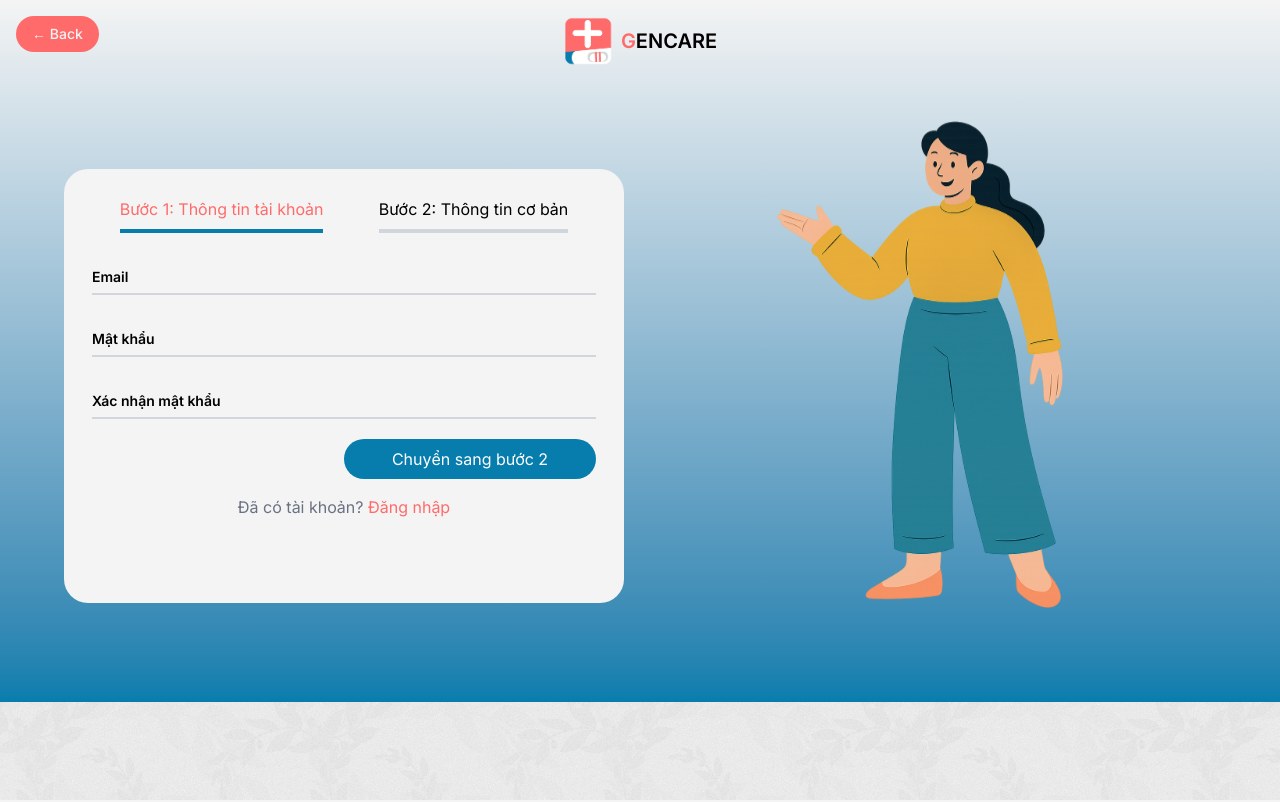
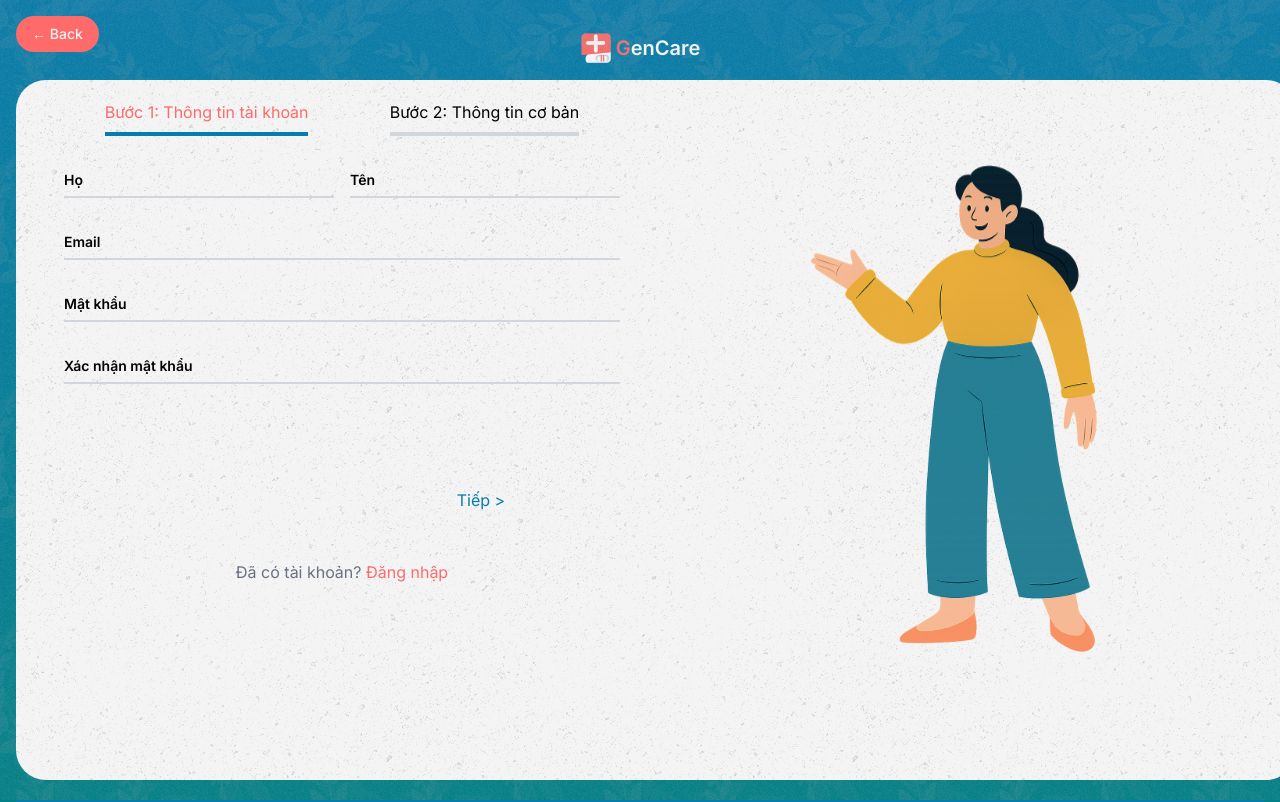
Before and after one commit to hatohui/GenCare, a Next.js app in the folder frontend/: page /register in a window 1280 px wide. Shown: the top 802 px of the page. Built offline with nearby package versions, Linux system fonts and the light colour scheme; no server answers.

Commit message:
feat: register styling

```diff
--- a/frontend/src/Components/Auth/RegisterForm.tsx
+++ b/frontend/src/Components/Auth/RegisterForm.tsx
@@ -130,10 +130,13 @@ const RegisterForm = ({
 	}
 
 	return (
-		<form
-			className={clsx('p-7  min-w-sm rounded-3xl bg-general', className)}
-			onSubmit={handleSubmit}
+		<div
+			className={clsx(
+				'relative p-5 min-w-sm rounded-3xl h-full flex flex-col justify-between',
+				className
+			)}
 		>
+			<form onSubmit={handleSubmit}>
 				<div className='text-md pb-5 flex justify-around'>
 					<p
 						className={clsx(
@@ -153,7 +156,6 @@ const RegisterForm = ({
 					</p>
 				</div>
 
-			<AnimatePresence>
 				{step === 1 && (
 					<motion.div
 						key={step}
@@ -161,6 +163,24 @@ const RegisterForm = ({
 						animate={{ opacity: 1, x: 0 }}
 						transition={{ duration: 0.3 }}
 					>
+						<div className='flex gap-4'>
+							<FloatingLabel
+								label='Họ'
+								id='lastName'
+								name='lastName'
+								value={form.lastName}
+								onChange={handleChange}
+								error={errors.lastName}
+							/>
+							<FloatingLabel
+								label='Tên'
+								id='firstName'
+								name='firstName'
+								value={form.firstName}
+								onChange={handleChange}
+								error={errors.firstName}
+							/>
+						</div>
 						<FloatingLabel
 							label='Email'
 							id='email'
@@ -189,16 +209,6 @@ const RegisterForm = ({
 							onChange={handleChange}
 							error={errors.confirmPassword}
 						/>
-
-						<div className='flex justify-end'>
-							<button
-								type='button'
-								onClick={handleNext}
-								className='w-1/2 p-2 rounded-full bg-main text-white'
-							>
-								Chuyển sang bước 2
-							</button>
-						</div>
 					</motion.div>
 				)}
 
@@ -210,24 +220,6 @@ const RegisterForm = ({
 						animate={{ opacity: 1, x: 0 }}
 						transition={{ duration: 0.3 }}
 					>
-						<div className='flex gap-4'>
-							<FloatingLabel
-								label='Họ'
-								id='lastName'
-								name='lastName'
-								value={form.lastName}
-								onChange={handleChange}
-								error={errors.lastName}
-							/>
-							<FloatingLabel
-								label='Tên'
-								id='firstName'
-								name='firstName'
-								value={form.firstName}
-								onChange={handleChange}
-								error={errors.firstName}
-							/>
-						</div>
 						<FloatingLabel
 							label='Số điện thoại'
 							id='phoneNumber'
@@ -309,25 +301,38 @@ const RegisterForm = ({
 								</p>
 							)}
 						</div>
-						<div className='flex justify-between gap-4 '>
+					</motion.div>
+				)}
+			</form>
+			{/* Footer: Google Login & Redirect */}
+			<div className='mb-30'>
+				{step === 1 && (
+					<div className='flex justify-end py-10'>
+						<button
+							type='button'
+							onClick={handleNext}
+							className='w-1/2 p-2 text-main hover:text-accent duration-300 hover:scale-110 '
+						>
+							Tiếp &gt;
+						</button>
+					</div>
+				)}
+				{step === 2 && (
+					<div className='flex justify-between gap-4 py-10'>
 						<button
 							type='button'
 							onClick={handleBack}
-								className='w-full p-2 rounded-[30px] bg-gray-500 text-white'
+							className='w-1/2 p-2 text-main hover:text-accent duration-300 hover:scale-110'
 						>
-								Quay lại bước 1
+							&lt; Quay lại
 						</button>
 						<SubmitButton
 							label='Đăng kí'
 							buttonClass='bg-main text-white w-full p-2 rounded-full flex justify-center bg-gradient-to-r from-accent to-accent/80 backdrop-blur-3xl hover:from-accent/90 hover:to-accent'
 						/>
 					</div>
-					</motion.div>
 				)}
-			</AnimatePresence>
-
-			{/* Footer: Google Login & Redirect */}
-			<div className='text-center text-gray-500 mt-4'>
+				<div className='text-center text-gray-500'>
 					Đã có tài khoản?{' '}
 					<a href='/login' className='text-accent hover:underline'>
 						Đăng nhập
@@ -337,7 +342,8 @@ const RegisterForm = ({
 				<div className='text-center text-gray-500'>
 					<GoogleLoginButton text='signup_with' className='mt-4 h-10 mx-auto' />
 				</div>
-		</form>
+			</div>
+		</div>
 	)
 }
 
--- a/frontend/src/app/(auth)/register/page.tsx
+++ b/frontend/src/app/(auth)/register/page.tsx
@@ -16,6 +16,8 @@ import { REDIRECT_AFTER_LOGIN } from '@/Constants/Auth'
 import Image from 'next/image'
 import FlorageBackground from '@/Components/Landing/FlorageBackground'
 import { motion } from 'motion/react'
+import Logo from '@/Components/Logo'
+import FooterSection from '@/Components/Landing/Footer'
 
 const Register = () => {
 	const router = useRouter()
@@ -57,29 +59,15 @@ const Register = () => {
 	if (registerMutation.isPending) return <LoadingPage />
 
 	return (
-		<main className='relative max-h-screen center-all bg-gradient-to-b from-general to-main p-4 flex-col items-center justify-center'>
-			<div className='absolute top-0 left-0 full-screen florageBackground -z-10' />
-			<div className='flex items-center gap-2 mb-5'>
-				<Image
-					src={'/images/gencarelogo.png'}
-					alt='logo'
-					width={50}
-					height={50}
+		<main className='relative p-4 flex-col bg-gradient-to-b from-main to-secondary justify-center'>
+			<Logo withLabel className='z-10 py-4 text-white' />
+
+			<div className='w-7xl mb-5 mx-auto h-[700px] relative z-10 grid grid-cols-1 md:grid-cols-2 gap-8 items-center justify-center bg-general rounded-[30px] px-7'>
+				<div className='asfaltBackground absolute inset-0 z-[-1] opacity-50 rounded-3xl' />
+				<RegisterPage
+					className='w-full z-10 '
+					handleRegister={handleRegister}
 				/>
-				<span className='text-xl font-semibold'>
-					<span className='text-accent'>G</span>ENCARE
-				</span>
-			</div>
-
-			<div className='w-full max-w-6xl grid grid-cols-1 md:grid-cols-2 gap-8 items-center justify-center'>
-				<div>
-					{/* <h1 className='text-2xl  pb-2'>Đăng Ký</h1> */}
-					<RegisterPage
-						className='w-full z-10'
-						handleRegister={handleRegister}
-					/>
-				</div>
-
 				<motion.div
 					initial={{ opacity: 0, x: 50 }}
 					animate={{ opacity: 1, x: 0 }}
@@ -91,6 +79,8 @@ const Register = () => {
 					/>
 				</motion.div>
 			</div>
+			<FooterSection />
+			<div className='absolute top-0 left-0 full-screen florageBackground' />
 		</main>
 	)
 }
```
Lines whose indentation alone changed are shown as unchanged.
